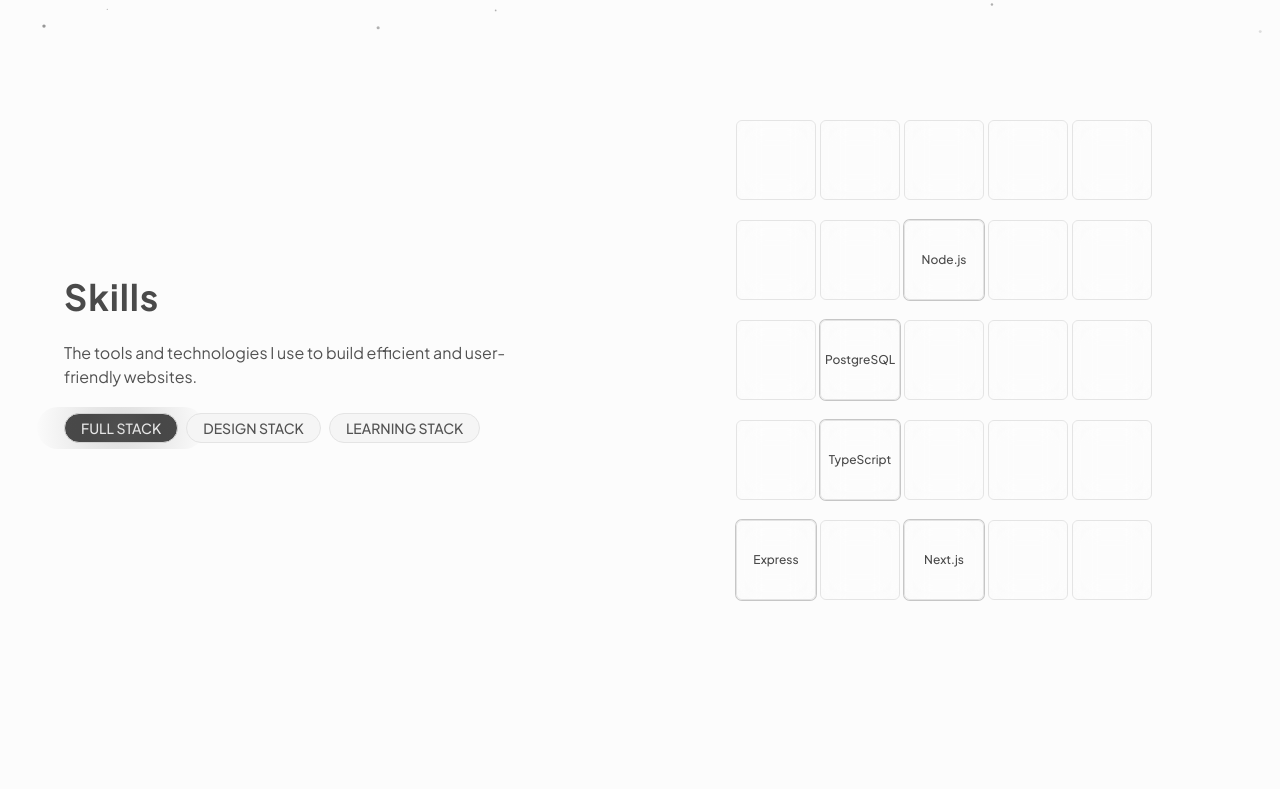
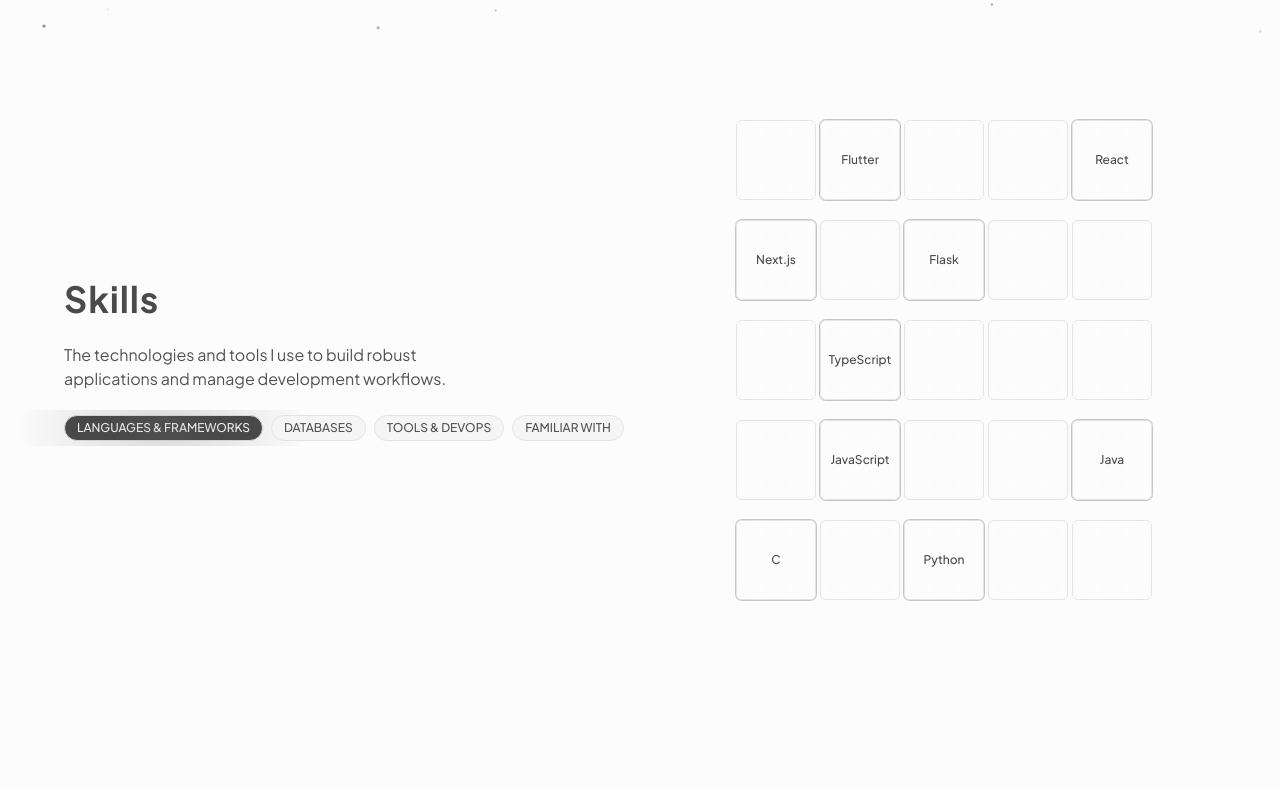
Before and after one commit to thedramaboy/my-portfolio, a Next.js app: page / in a window 1280 px wide. Shown: the part 760-1549 px from the top of the page. Built offline with nearby package versions, Linux system fonts and the light colour scheme.

Commit message:
Added some contents and re-styled for skills component

```diff
--- a/src/components/skills.tsx
+++ b/src/components/skills.tsx
@@ -1,17 +1,19 @@
 "use client"
 
+import clsx from "clsx"
+import { motion } from "framer-motion"
 import { useState, useEffect } from "react"
-import { motion } from "framer-motion"
-import clsx from "clsx"
 
-const FULL_STACK = ["Next.js", "Node.js", "Express", "TypeScript", "PostgreSQL"]
-const DESIGN_STACK = ["Tailwind", "Framer Motion", "Shadcn", "CSS Modules", "Figma"]
-const LEARNING_STACK = ["tRPC", "Prisma", "Zod", "GraphQL", "Docker"]
+const LANGUAGES_FRAMEWORKS = ["Python", "Flask", "C", "JavaScript", "TypeScript", "React", "Next.js", "Flutter", "Java"]
+const DATABASES = ["MySQL", "PostgreSQL", "MongoDB", "Firebase", "Supabase"]
+const TOOLS_DEVOPS = ["Git", "GitHub Actions", "Docker", "Linux", "VS Code"]
+const FAMILIAR_WITH = ["Azure", "Spring Boot", "JUnit"]
 
 const TABS = [
-  { label: "FULL STACK", data: FULL_STACK },
-  { label: "DESIGN STACK", data: DESIGN_STACK },
-  { label: "LEARNING STACK", data: LEARNING_STACK },
+  { label: "LANGUAGES & FRAMEWORKS", data: LANGUAGES_FRAMEWORKS },
+  { label: "DATABASES", data: DATABASES },
+  { label: "TOOLS & DEVOPS", data: TOOLS_DEVOPS },
+  { label: "FAMILIAR WITH", data: FAMILIAR_WITH },
 ]
 
 const GRID_SIZE = 25
@@ -21,7 +23,7 @@
   const [gridItems, setGridItems] = useState<string[]>([])
 
   useEffect(() => {
-    setGridItems(fillGrid(FULL_STACK))
+    setGridItems(fillGrid(LANGUAGES_FRAMEWORKS))
   }, [])
 
   function handleTab(index: number) {
@@ -41,7 +43,7 @@
             Skills
           </h2>
           <p className="text-muted-foreground max-w-md">
-            The tools and technologies I use to build efficient and user-friendly websites.
+            The technologies and tools I use to build robust applications and manage development workflows.
           </p>
           <div className="flex flex-wrap gap-2 relative">
             {TABS.map((tab, index) => (
@@ -49,7 +51,7 @@
                 key={tab.label}
                 onClick={() => handleTab(index)}
                 className={clsx(
-                  "px-4 py-1 rounded-full border text-sm font-medium transition relative z-10",
+                  "px-3 py-1 rounded-full border text-xs font-medium transition relative z-10",
                   activeTab === index
                     ? "bg-primary text-primary-foreground"
                     : "bg-muted text-muted-foreground border-border hover:bg-accent hover:text-accent-foreground"
```
